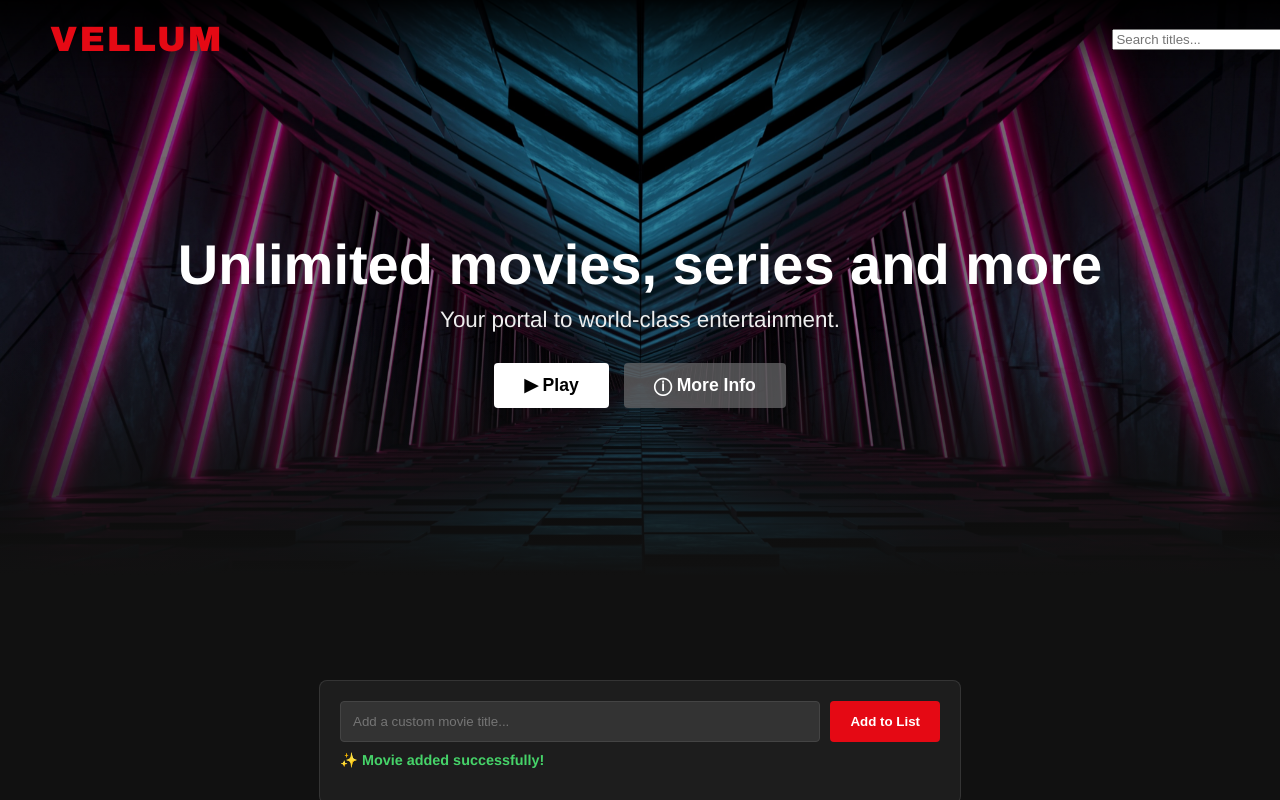
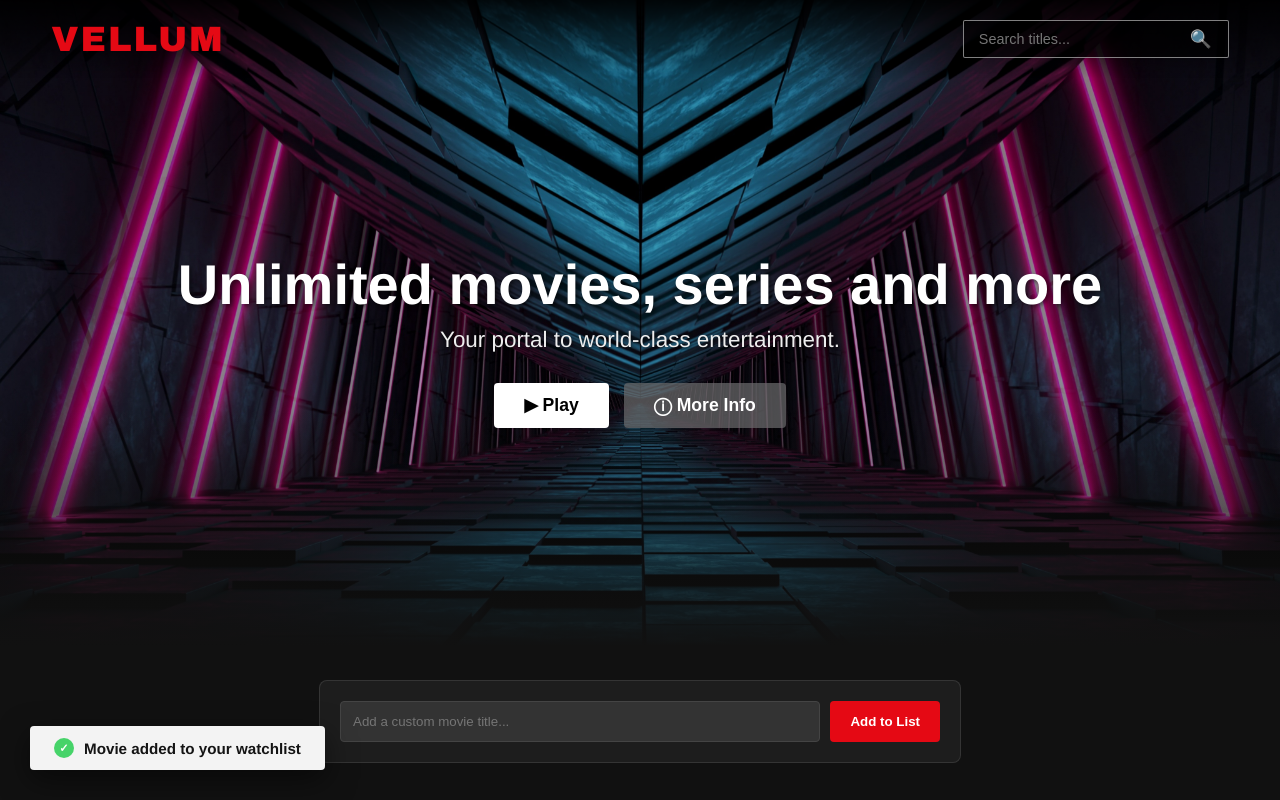
Before and after one commit to Dinelegacy/Vellum, a React (Create React App) app in the folder my-app/: page / in a window 1280 px wide. Both pictures are taken after typing "Sample" into the empty fields and a click on the button "Add to List". Shown: the top 800 px of the page. Built offline with nearby package versions, Linux system fonts and the light colour scheme; no server answers; the HTML template or start-up script is replaced by a standard one.

Commit message:
my-app updated

```diff
--- a/my-app/src/App.css
+++ b/my-app/src/App.css
@@ -4,12 +4,13 @@
   top: 0;
   left: 0;
   width: 100%;
-  padding: 20px 50px;
+  padding: 20px 4%;
   display: flex;
   justify-content: space-between;
   align-items: center;
   z-index: 1000;
   background: linear-gradient(to bottom, rgba(0, 0, 0, 0.9) 0%, transparent 100%);
+  box-sizing: border-box;
 }
 
 .logo {
@@ -19,19 +20,53 @@
   letter-spacing: 2px;
   font-family: 'Arial Black', sans-serif;
   text-transform: uppercase;
+  flex-shrink: 0;
+}
+
+.nav-actions {
+  display: flex;
+  align-items: center;
+  gap: 20px;
+  flex-shrink: 0;
+}
+
+.search-wrapper {
+  display: flex;
+  align-items: center;
+  background: rgba(0, 0, 0, 0.6);
+  border: 1px solid rgba(255, 255, 255, 0.5);
+  padding: 5px 10px;
+  border-radius: 2px;
+}
+
+.search-wrapper input {
+  background: transparent;
+  border: none;
+  color: white;
+  outline: none;
+  width: 200px;
+  font-size: 0.9rem;
+  padding: 5px;
+}
+
+.search-wrapper button {
+  background: transparent;
+  border: none;
+  cursor: pointer;
+  font-size: 1.1rem;
 }
 
 /* --- HERO SECTION --- */
 .hero {
   position: relative;
-  height: 80vh;
+  height: 85vh;
   display: flex;
   align-items: center;
   justify-content: center;
   text-align: center;
   background:
-    linear-gradient(to top, #111 10%, transparent 50%),
-    linear-gradient(rgba(0, 0, 0, 0.4), rgba(0, 0, 0, 0.4)),
+    linear-gradient(to top, #111 5%, transparent 40%),
+    linear-gradient(rgba(0, 0, 0, 0.3), rgba(0, 0, 0, 0.3)),
     url("../src/assets/hero.jpg");
   background-size: cover;
   background-position: center;
@@ -41,12 +76,14 @@
 .hero-content h1 {
   font-size: 3.5rem;
   margin: 0;
+  text-shadow: 2px 2px 4px rgba(0, 0, 0, 0.5);
 }
 
 .hero-content p {
   margin: 10px 0 30px;
   font-size: 1.4rem;
   color: #eee;
+  text-shadow: 1px 1px 3px rgba(0, 0, 0, 0.5);
 }
 
 .hero-btns {
@@ -66,6 +103,12 @@
   display: flex;
   align-items: center;
   gap: 10px;
+  transition: opacity 0.2s;
+}
+
+.btn-play:hover,
+.btn-info:hover {
+  opacity: 0.8;
 }
 
 .btn-play {
@@ -79,11 +122,17 @@
 }
 
 /* --- CONTENT --- */
-.content {
-  padding: 40px 50px;
-  margin-top: -80px;
+.content-area {
+  padding: 40px 4%;
+  margin-top: -100px;
   position: relative;
   z-index: 2;
+}
+
+.row h2 {
+  color: white;
+  margin-left: 10px;
+  font-size: 1.5rem;
 }
 
 /* --- MOVIE CARDS --- */
@@ -94,6 +143,12 @@
   transition: transform 0.3s ease;
   cursor: pointer;
   position: relative;
+  margin: 10px;
+  background-color: #181818;
+  /* Fix: Gives card a base color if image fails */
+  overflow: hidden;
+  display: flex;
+  flex-direction: column;
 }
 
 .movie-card:hover {
@@ -107,30 +162,51 @@
   height: 280px;
   object-fit: cover;
   border-radius: 4px;
+  display: block;
 }
 
-/* --- MODAL (POPUP) - NETFLIX CINEMATIC ADJUSTMENT --- */
+/* Fix: Ensures titles are always readable and positioned correctly on the card */
+.movie-card-overlay {
+  position: absolute;
+  bottom: 0;
+  left: 0;
+  width: 100%;
+  padding: 15px 5px;
+  background: linear-gradient(to top, rgba(0, 0, 0, 0.9) 30%, transparent);
+  text-align: center;
+  box-sizing: border-box;
+}
+
+.movie-card-title {
+  font-size: 0.9rem;
+  color: white;
+  margin: 0;
+  font-weight: bold;
+  text-transform: capitalize;
+}
+
+/* --- MODAL (POPUP) --- */
 .modal {
   position: fixed;
   top: 0;
   left: 0;
   width: 100%;
   height: 100%;
-  background: rgba(0, 0, 0, 0.7);
+  background: rgba(0, 0, 0, 0.8);
   display: flex;
   justify-content: center;
   align-items: center;
   z-index: 2000;
-  backdrop-filter: blur(12px);
+  backdrop-filter: blur(8px);
 }
 
-.modal-content {
+.modal-content.netflix-style {
   background: #181818;
   border-radius: 12px;
   max-width: 650px;
-  /* Wide Industry Standard */
   width: 95%;
-  overflow: hidden;
+  max-height: 90vh;
+  overflow-y: auto;
   position: relative;
   box-shadow: 0 25px 50px rgba(0, 0, 0, 0.9);
   animation: modalFadeIn 0.3s ease-out;
@@ -151,7 +227,6 @@
 .modal-header-image {
   width: 100%;
   height: 350px;
-  /* Cinematic height */
   position: relative;
   background-color: #000;
 }
@@ -161,7 +236,6 @@
   height: 100%;
   display: block;
   object-fit: cover;
-  object-position: center 20%;
 }
 
 .modal-overlay-bottom {
@@ -169,51 +243,36 @@
   bottom: 0;
   left: 0;
   width: 100%;
-  height: 140px;
-  background: linear-gradient(to top, #181818 15%, transparent 100%);
+  height: 100px;
+  background: linear-gradient(to top, #181818, transparent);
 }
 
 .close-x {
   position: absolute;
-  top: 20px;
-  right: 20px;
-  background: rgba(0, 0, 0, 0.7);
+  top: 15px;
+  right: 15px;
+  background: rgba(0, 0, 0, 0.5);
   color: white;
   border: none;
-  width: 36px;
-  height: 36px;
+  width: 32px;
+  height: 32px;
   border-radius: 50%;
-  display: flex;
-  align-items: center;
-  justify-content: center;
   cursor: pointer;
   z-index: 10;
   transition: all 0.3s ease;
 }
 
 .close-x:hover {
-  background: #e50914;
+  background: #e50914 !important;
   transform: scale(1.1);
 }
 
 .modal-body {
   padding: 0 40px 40px;
-  text-align: left;
-  /* Netflix-style alignment */
-  margin-top: -40px;
+  margin-top: -30px;
   position: relative;
-  z-index: 5;
 }
 
-.modal-body h2 {
-  font-size: 2.2rem;
-  margin-bottom: 15px;
-  font-weight: 800;
-  color: #fff;
-  letter-spacing: -1px;
-}
-
-/* Metadata Row Adjustments */
 .movie-metadata {
   display: flex;
   align-items: center;
@@ -221,23 +280,20 @@
   margin-bottom: 15px;
   color: #a3a3a3;
   font-weight: 600;
-  font-size: 1rem;
 }
 
 .age-tag {
-  border: 1px solid rgba(255, 255, 255, 0.4);
+  border: 1px solid #808080;
   padding: 0 6px;
   font-size: 0.8rem;
   border-radius: 2px;
-  color: #fff;
 }
 
 .movie-description {
-  font-size: 1.1rem;
+  font-size: 1rem;
   line-height: 1.5;
   color: #d2d2d2;
   margin-bottom: 20px;
-
   max-height: 150px;
   overflow-y: auto;
   padding-right: 10px;
@@ -252,63 +308,71 @@
   border-radius: 10px;
 }
 
-.modal-edit-input {
-  width: 100%;
-  background: #2a2a2a;
-  border: 1px solid #444;
-  color: white;
-  padding: 15px;
-  font-size: 1.5rem;
-  border-radius: 4px;
-  margin-bottom: 20px;
-  outline: none;
-}
-
-.modal-edit-input:focus {
-  border-color: #e50914;
-}
-
+/* --- MODAL BUTTONS & ACTIONS --- */
 .modal-buttons {
   display: flex;
-  gap: 15px;
+  gap: 16px;
+  margin-top: 25px;
   justify-content: flex-start;
 }
 
-.btn-save,
-.btn-edit-trigger {
+.btn-edit-trigger,
+.btn-save {
   background-color: #e50914;
   color: white;
   border: none;
-  padding: 12px 28px;
-  font-size: 1rem;
+  padding: 10px 24px;
+  font-size: 0.95rem;
   font-weight: 700;
   border-radius: 4px;
   cursor: pointer;
-  transition: 0.2s;
+  transition: transform 0.2s ease, background-color 0.2s ease, box-shadow 0.2s ease;
+  box-shadow: 0 4px 10px rgba(0, 0, 0, 0.3);
 }
 
-.btn-cancel,
-.btn-delete {
-  background-color: rgba(109, 109, 110, 0.7);
-  color: #fff;
-  border: none;
-  padding: 12px 24px;
-  font-size: 1rem;
+.btn-edit-trigger:hover,
+.btn-save:hover {
+  background-color: #ff0a16;
+  transform: translateY(-2px);
+  box-shadow: 0 6px 15px rgba(229, 9, 20, 0.4);
+}
+
+.btn-delete,
+.btn-cancel {
+  background-color: rgba(45, 45, 45, 0.8);
+  color: white;
+  border: 1px solid rgba(255, 255, 255, 0.2);
+  padding: 10px 24px;
+  font-size: 0.95rem;
+  font-weight: 600;
   border-radius: 4px;
   cursor: pointer;
-  display: flex;
-  align-items: center;
-  gap: 8px;
-  transition: all 0.3s ease;
-  font-weight: 600;
+  transition: all 0.2s ease;
+}
+
+.btn-delete:hover,
+.btn-cancel:hover {
+  background-color: rgba(70, 70, 70, 1);
+  border-color: rgba(255, 255, 255, 0.5);
+  transform: translateY(-2px);
 }
 
 .btn-delete:hover {
-  background-color: #e50914;
-  color: white;
+  background-color: #e50914 !important;
 }
 
-/* --- ADD MOVIE FORM --- */
+.btn-edit-trigger:active,
+.btn-delete:active {
+  transform: translateY(0);
+}
+
+/* --- ADMIN SECTION (ADD MOVIE) --- */
+.admin-section {
+  padding: 20px;
+  display: flex;
+  justify-content: center;
+}
+
 .add-movie-container {
   margin: 40px auto;
   max-width: 600px;
@@ -316,6 +380,7 @@
   padding: 20px;
   border-radius: 8px;
   border: 1px solid rgba(255, 255, 255, 0.1);
+  width: 100%;
 }
 
 .input-group {
@@ -348,12 +413,45 @@
   transition: 0.2s;
 }
 
-.success-msg {
-  color: #46d369;
-  font-size: 0.9rem;
-  margin-top: 10px;
-  font-weight: bold;
-  animation: fadeIn 0.5s ease;
+/* --- TOAST NOTIFICATION --- */
+.toast-notification {
+  position: fixed;
+  bottom: 30px;
+  left: 30px;
+  background-color: #f3f3f3;
+  /* Light grey/white like Netflix mobile toasts */
+  color: #141414;
+  padding: 12px 24px;
+  border-radius: 4px;
+  font-weight: 600;
+  font-size: 0.95rem;
+  display: flex;
+  align-items: center;
+  gap: 10px;
+  z-index: 3000;
+  box-shadow: 0 10px 30px rgba(0, 0, 0, 0.5);
+
+  /* Initial state: Hidden and dropped down */
+  opacity: 0;
+  transform: translateY(100px);
+  transition: all 0.4s cubic-bezier(0.175, 0.885, 0.32, 1.275);
+}
+
+.toast-notification.show {
+  opacity: 1;
+  transform: translateY(0);
+}
+
+.toast-check {
+  background-color: #46d369;
+  color: white;
+  width: 20px;
+  height: 20px;
+  border-radius: 50%;
+  display: flex;
+  align-items: center;
+  justify-content: center;
+  font-size: 0.7rem;
 }
 
 @keyframes fadeIn {
@@ -367,3 +465,35 @@
     transform: translateY(0);
   }
 }
+
+@media (max-width: 480px) {
+  .logo {
+    font-size: 1.5rem;
+  }
+
+  .search-wrapper {
+    width: 140px;
+  }
+
+  .search-wrapper:focus-within {
+    width: 160px;
+  }
+
+  .hero-btns {
+    flex-direction: column;
+  }
+
+  .btn-play,
+  .btn-info {
+    width: 100%;
+    justify-content: center;
+  }
+
+  .modal-body {
+    padding: 20px;
+  }
+
+  .movie-title-large {
+    font-size: 1.6rem;
+  }
+}
--- a/my-app/src/App.js
+++ b/my-app/src/App.js
@@ -1,13 +1,12 @@
 import { useState, useEffect } from "react";
 import MovieList from "./components/MovieList/MovieList";
 import MoviePopup from "./components/MoviePopup/MoviePopup";
-import MovieItem from "./components/MovieItem/MovieItem";
 import AddMovie from "./components/AddMovie/AddMovie";
 import Favorites from "./components/Favorite/Favorite";
 import { useWindowWidth } from "./hooks/useWindowWidth";
 import { searchMovies } from "./services/Api";
 import "./App.css";
-import "./index.css"
+import "./index.css";
 
 function App() {
   const width = useWindowWidth();
@@ -16,48 +15,86 @@ function App() {
   const [searchTerm, setSearchTerm] = useState("");
   const [selectedMovie, setSelectedMovie] = useState(null);
   const [hasSearched, setHasSearched] = useState(false);
-  const [favorites, setFavorites] = useState([]);
 
+  // 1. Load from Storage (Persistence)
+  const [favorites, setFavorites] = useState(() => {
+    const savedData = localStorage.getItem("my-watchlist");
+    return savedData ? JSON.parse(savedData) : [];
+  });
+
+  // Helper to make posters high-resolution (The "4K" Quality Fix)
+  const upgradePoster = (movie) => {
+    if (movie.poster && movie.poster.includes("SX300")) {
+      return { ...movie, poster: movie.poster.replace("SX300", "SX1000") };
+    }
+    return movie;
+  };
+
+  // 2. Initial Search on Load
   useEffect(() => {
     performSearch("dune");
   }, []);
 
+  // 3. Save to Storage whenever Favorites change
+  useEffect(() => {
+    localStorage.setItem("my-watchlist", JSON.stringify(favorites));
+  }, [favorites]);
+
   const performSearch = async (term = searchTerm) => {
     const finalTerm = term.trim() || "dune";
-
     setLoading(true);
     setHasSearched(finalTerm !== "dune");
 
     const results = await searchMovies(finalTerm);
-    setMovies(results);
+    const highResResults = results.map(upgradePoster);
+
+    setMovies(highResResults);
     setLoading(false);
   };
 
+  // --- PERSISTENT LOGIC (FIXED) ---
+
   const handleDeleteMovie = (id) => {
-    setMovies(movies.filter((movie) => movie.id !== id));
+    // Targets the favorites list so the change is permanent
+    setFavorites(favorites.filter((movie) => (movie.id !== id && movie.imdbID !== id)));
     setSelectedMovie(null);
   };
 
   const handleUpdateMovie = (id, newTitle) => {
-    setMovies(movies.map((m) => (m.id === id ? { ...m, title: newTitle } : m)));
+    // Targets the favorites list so the edit is permanent
+    setFavorites(favorites.map((m) =>
+      (m.id === id || m.imdbID === id) ? { ...m, title: newTitle } : m
+    ));
   };
-  const handleAddToFavorites = (movie) => {
-    if (!favorites.some((fav) => fav.id === movie.id)) {
-      setFavorites([...favorites, movie]);
-      // This alert provides "Feedback for user actions" (Requirement)
-      alert(`${movie.title} added to Favorites!`);
+
+  const handleAddToFavorites = async (movie) => {
+    let movieToAdd;
+
+    if (typeof movie === "string") {
+      const results = await searchMovies(movie);
+      movieToAdd = results.length > 0 ? upgradePoster(results[0]) : { id: Date.now(), title: movie, poster: "N/A" };
+    } else if (movie.id && movie.id.toString().startsWith('custom-')) {
+      const results = await searchMovies(movie.title);
+      if (results && results.length > 0) {
+        movieToAdd = upgradePoster(results[0]);
+      } else {
+        movieToAdd = movie;
+      }
     } else {
-      alert("This movie is already in your favorites.");
+      movieToAdd = upgradePoster(movie);
+    }
+
+    if (!favorites.some((fav) => (fav.id === movieToAdd.id || fav.imdbID === movieToAdd.imdbID))) {
+      setFavorites([...favorites, movieToAdd]);
     }
   };
 
-  // Replace your return statement in App.js with this cleaner structure
   return (
     <div className="app-container">
-      {/* FIXED NAVBAR: Distinction for UI focus */}
       <nav className="navbar">
         <div className="logo">VELLUM</div>
         <div className="nav-actions">
+          {/* THE PREMIUM SEARCH BAR: Stays visible but looks sleek */}
           <div className="search-wrapper">
             <input
               type="text"
@@ -66,14 +103,13 @@ function App() {
               onChange={(e) => setSearchTerm(e.target.value)}
               onKeyDown={(e) => e.key === "Enter" && performSearch()}
             />
-            <button onClick={() => performSearch()}>🔍</button>
+            <button className="search-btn" onClick={() => performSearch()}>🔍</button>
           </div>
         </div>
       </nav>
 
-      {/* HERO SECTION: Now purely cinematic */}
       <div className="hero">
-        <div className="hero-overlay"></div> {/* Add this for the fade effect */}
+        <div className="hero-overlay"></div>
         <div className="hero-content">
           <h1>Unlimited movies, series and more</h1>
           <p>Your portal to world-class entertainment.</p>
@@ -85,7 +121,6 @@ function App() {
       </div>
 
       <div className="content-area">
-        {/* ADD MOVIE: Distinction for UX - keep it separate or in a modal */}
         <section className="admin-section">
           <AddMovie onAdd={handleAddToFavorites} />
         </section>
--- a/my-app/src/components/AddMovie/AddMovie.js
+++ b/my-app/src/components/AddMovie/AddMovie.js
@@ -3,31 +3,26 @@ import React, { useState } from 'react';
 function AddMovie({ onAdd }) {
     const [title, setTitle] = useState("");
     const [showSuccess, setShowSuccess] = useState(false);
-
+    // Inside your AddMovie component
     const handleSubmit = (e) => {
         e.preventDefault();
-
-        // 1. Validation (PWD Requirement)
-        if (!title.trim()) {
-            alert("Please enter a movie title!"); // Simple, but effective
-            return;
-        }
+        if (!title.trim()) return;
 
         const newMovie = {
             id: `custom-${Date.now()}`,
             title: title.trim(),
-            // Using a nicer placeholder for a "World Class" look
             poster: "https://via.placeholder.com/300x450/181818/E50914?text=Custom+Movie"
         };
 
         onAdd(newMovie);
+        setTitle("");
 
-        // 2. User Feedback (PWD Requirement)
-        setTitle("");
+        // Trigger the Toast
         setShowSuccess(true);
-        setTimeout(() => setShowSuccess(false), 3000); // Hide message after 3s
+        setTimeout(() => setShowSuccess(false), 3000);
     };
 
+    // Update the JSX at the bottom of the return:
     return (
         <div className="add-movie-container">
             <form onSubmit={handleSubmit} className="add-movie-form">
@@ -37,14 +32,15 @@ function AddMovie({ onAdd }) {
                         placeholder="Add a custom movie title..."
                         value={title}
                         onChange={(e) => setTitle(e.target.value)}
-                        aria-label="Movie Title"
                     />
                     <button type="submit" className="btn-add">Add to List</button>
                 </div>
-                {showSuccess && (
-                    <p className="success-msg">✨ Movie added successfully!</p>
-                )}
             </form>
+
+            {/* This is the Toast Notification */}
+            <div className={`toast-notification ${showSuccess ? "show" : ""}`}>
+                <span className="toast-check">✓</span> {title || "Movie"} added to your watchlist
+            </div>
         </div>
     );
 }
```
Also changed, not shown: my-app/src/components/MovieItem/MovieItem.js (+7 -12 lines), my-app/src/components/MoviePopup/MoviePopup.js (+33 -24 lines).
